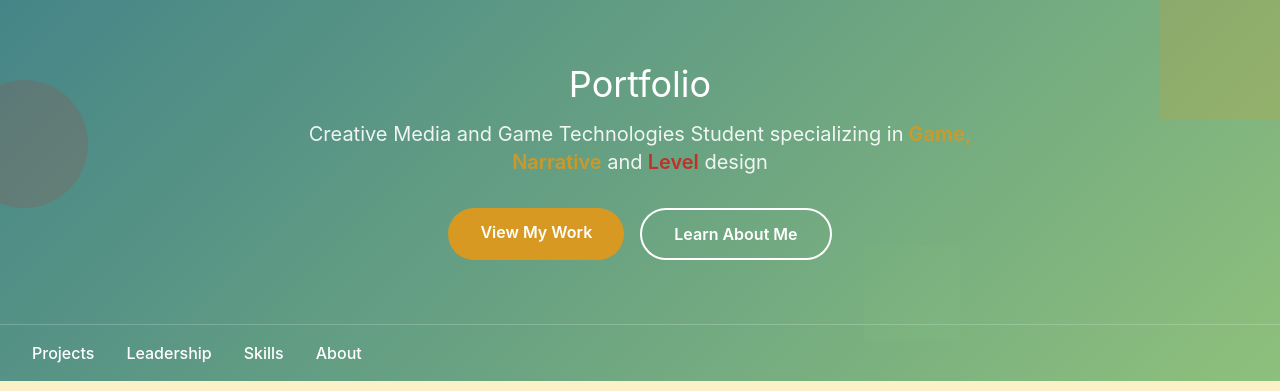
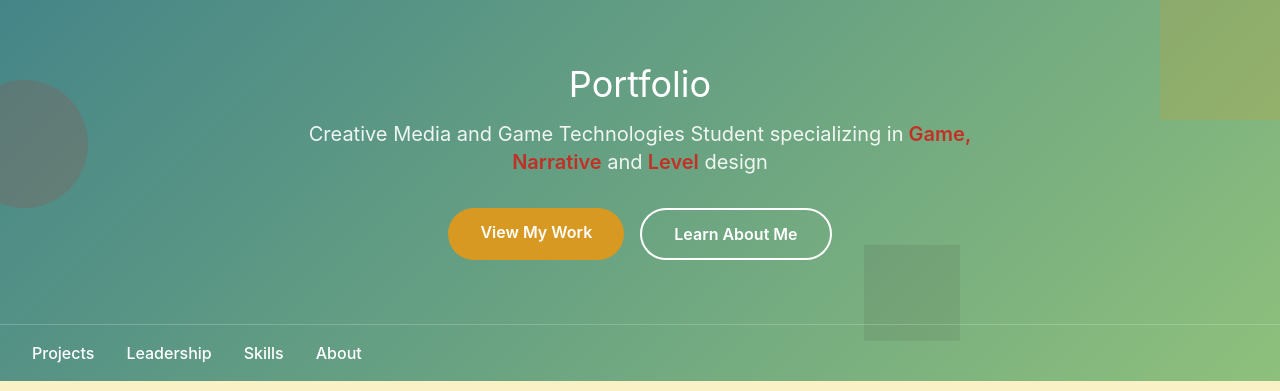
Before and after one commit to CodringherAndFenn/my-portfolio, a React (Create React App) app: page / in a window 1280 px wide. Shown: the top 391 px of the page. Built offline with nearby package versions, Linux system fonts and the light colour scheme.

Commit message:
gruvbox 3

```diff
--- a/src/components/Portfolio.js
+++ b/src/components/Portfolio.js
@@ -389,7 +389,7 @@ const Portfolio = () => {
           <div className="absolute -top-10 -right-10 w-40 h-40 opacity-20" style={{ backgroundColor: '#d79921' }}
                transform="rotate(45deg)"></div>
           <div className="absolute top-20 -left-10 w-32 h-32 rounded-full opacity-15" style={{ backgroundColor: '#cc241d' }}></div>
-          <div className="absolute bottom-10 right-1/4 w-24 h-24 opacity-10" style={{ backgroundColor: '#8ec07c' }}
+          <div className="absolute bottom-10 right-1/4 w-24 h-24 opacity-10" style={{ backgroundColor: '#3c3836' }}
                transform="rotate(30deg)"></div>
         </div>
 
@@ -408,7 +408,7 @@ const Portfolio = () => {
 
               <p className="text-xl text-white opacity-90 mb-8 max-w-2xl mx-auto">
                 Creative Media and Game Technologies Student specializing in
-                <span className="font-semibold" style={{ color: '#d79921' }}> Game, Narrative</span> and
+                <span className="font-semibold" style={{ color: '#cc241d' }}> Game, Narrative</span> and
                 <span className="font-semibold" style={{ color: '#cc241d' }}> Level</span> design
               </p>
 
```
